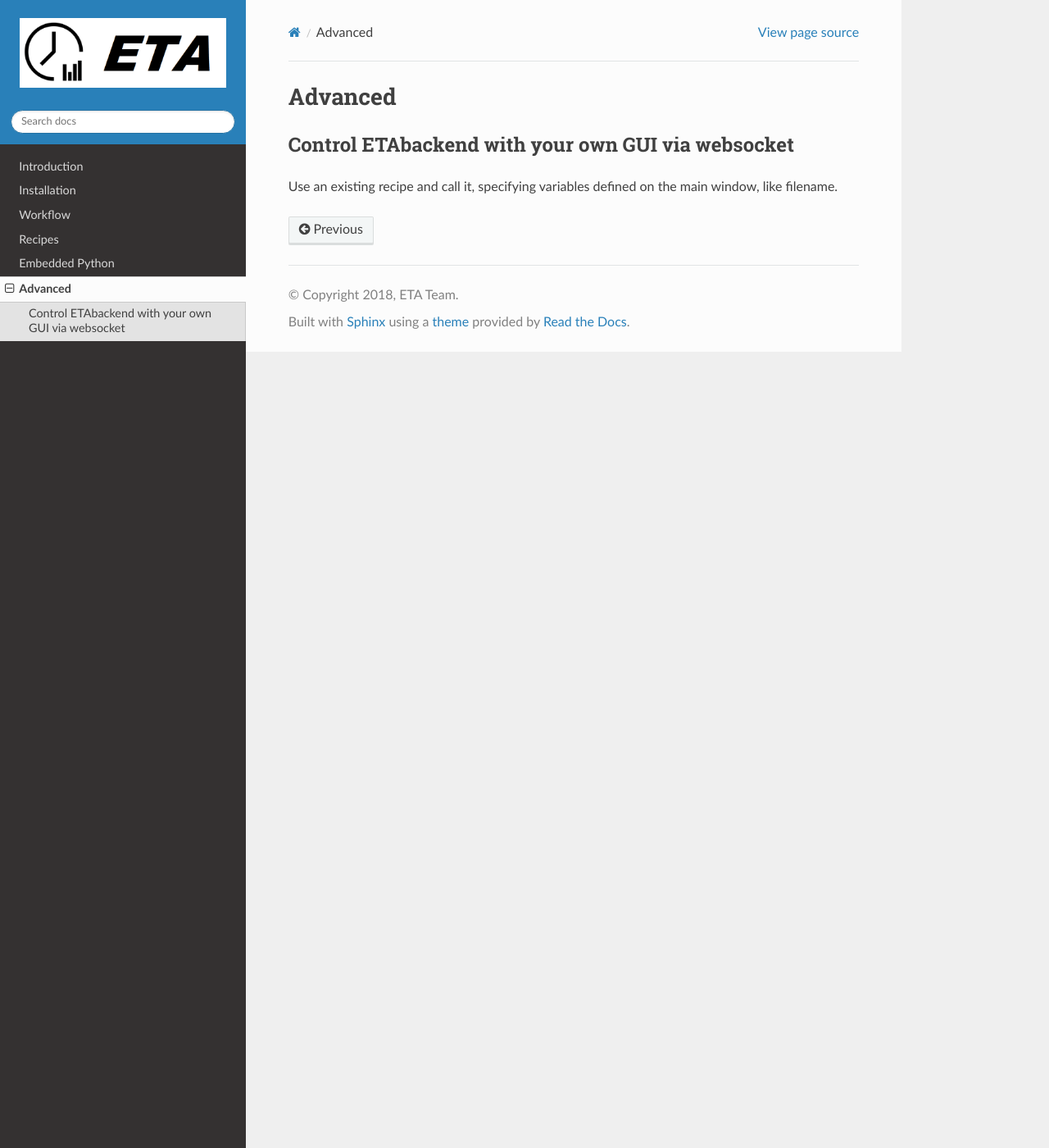
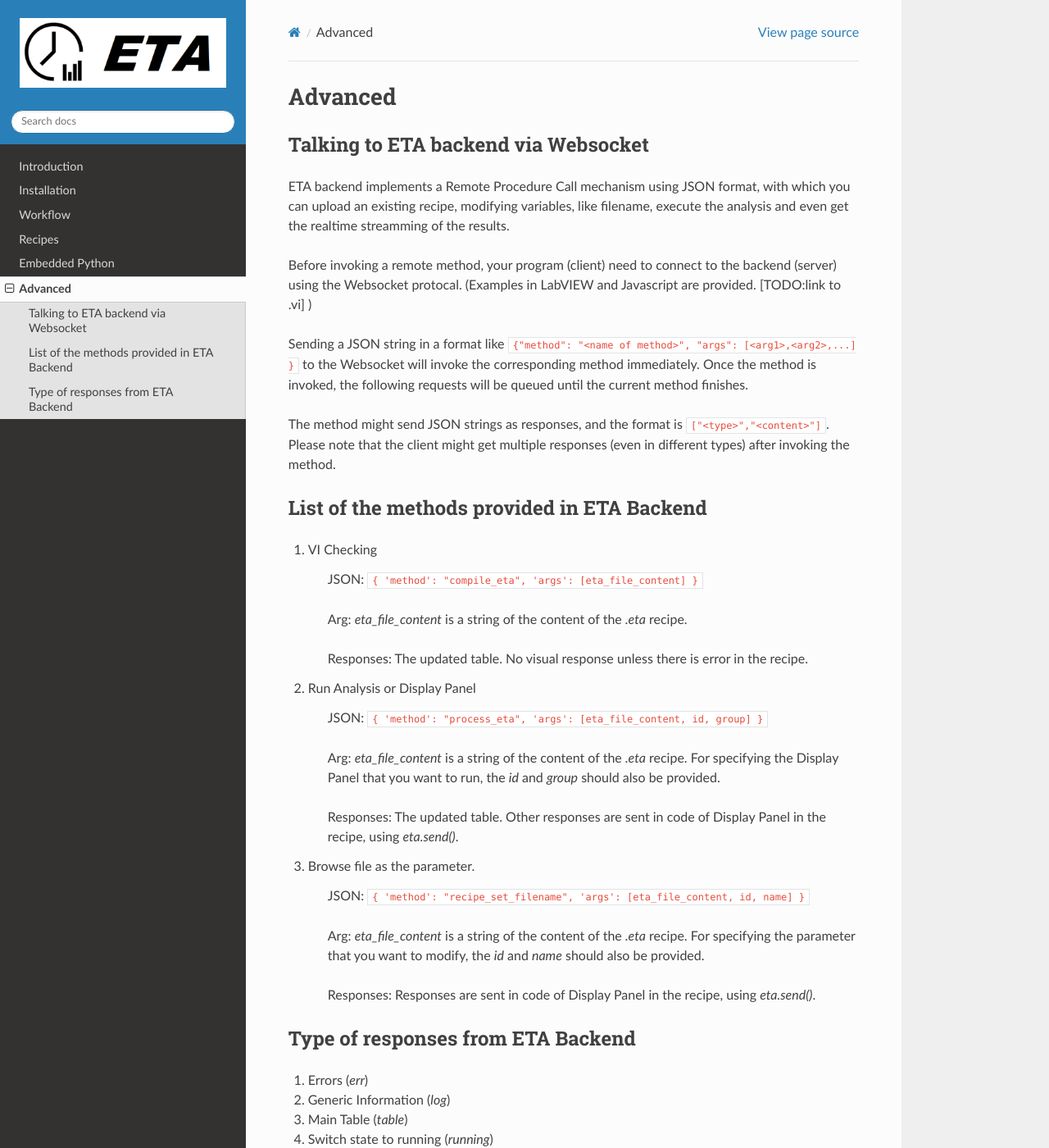
Before and after one commit to timetag/timetag.github.io, a Sphinx documentation site: the page built from docs/advanced.rst, in a window 1280 px wide and 1400 px high. Shown: the whole window at 82% size. Built offline with Sphinx 7.4.7 and the Read the Docs theme 2.0.0, drawn with Linux system fonts in a browser that asks for light colours; some of the changed text lies outside the part shown.

Commit message:
Update advanced.rst

```diff
--- a/docs/advanced.rst
+++ b/docs/advanced.rst
@@ -3,7 +3,57 @@ Advanced
 ============
 
 
-Control ETAbackend with your own GUI via websocket
---------
+Talking to ETA backend via Websocket
+-------------------------------------
 
-Use an existing recipe and call it, specifying variables defined on the main window, like filename.
+ETA backend implements a Remote Procedure Call mechanism using JSON format, with which you can upload an existing recipe, modifying variables, like filename, execute the analysis and even get the realtime streamming of the results.
+
+Before invoking a remote method, your program (client) need to connect to the backend (server) using the Websocket protocal. (Examples in LabVIEW and Javascript are provided. [TODO:link to .vi] )
+
+Sending a JSON string in a format like ``{"method": "<name of method>", "args": [<arg1>,<arg2>,...] }`` to the Websocket will invoke the corresponding method immediately. Once the method is invoked, the following requests will be queued until the current method finishes.
+
+The method might send JSON strings as responses, and the format is ``["<type>","<content>"]``. Please note that the client might get multiple responses (even in different types) after invoking the method.
+
+List of the methods provided in ETA Backend
+-------------------------------------
+
+1. VI Checking
+
+    JSON: ``{ 'method': "compile_eta", 'args': [eta_file_content] }``
+
+    Arg: `eta_file_content` is a string of the content of the `.eta` recipe.
+
+    Responses: The updated table. No visual response unless there is error in the recipe.
+
+2. Run Analysis or Display Panel
+
+    JSON: ``{ 'method': "process_eta", 'args': [eta_file_content, id, group] }``
+
+    Arg: `eta_file_content` is a string of the content of the `.eta` recipe. For specifying the Display Panel that you want to run, the `id` and `group` should also be provided.
+
+    Responses: The updated table. Other responses are sent in code of Display Panel in the recipe, using `eta.send()`.
+
+3. Browse file as the parameter.
+
+    JSON: ``{ 'method': "recipe_set_filename", 'args': [eta_file_content, id, name] }``
+
+    Arg: `eta_file_content` is a string of the content of the `.eta` recipe. For specifying the parameter that you want to modify, the `id` and `name` should also be provided.
+
+    Responses: Responses are sent in code of Display Panel in the recipe, using `eta.send()`.
+
+Type of responses from ETA Backend
+-------------------------------------
+
+1. Errors (`err`)
+
+2. Generic Information (`log`)
+
+3. Main Table (`table`)
+
+4. Switch state to running (`running`)
+
+5. Switch state to stopped  (`stopped`)
+
+6. URL of dashboard (`dash`)
+
+7. Switch state to discarded (`discard`)
```
